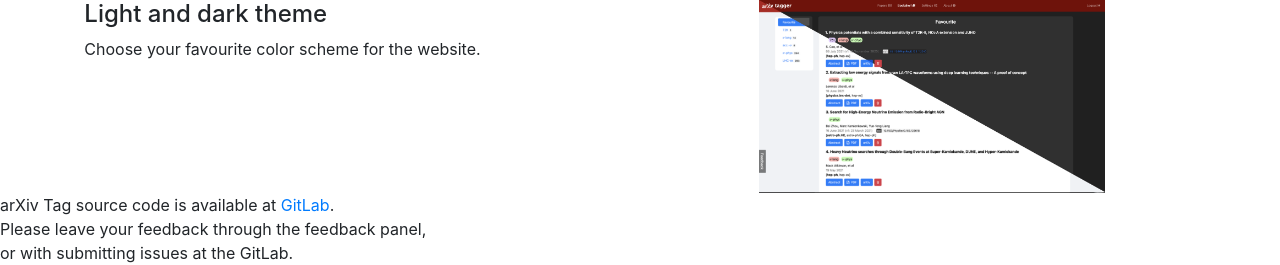
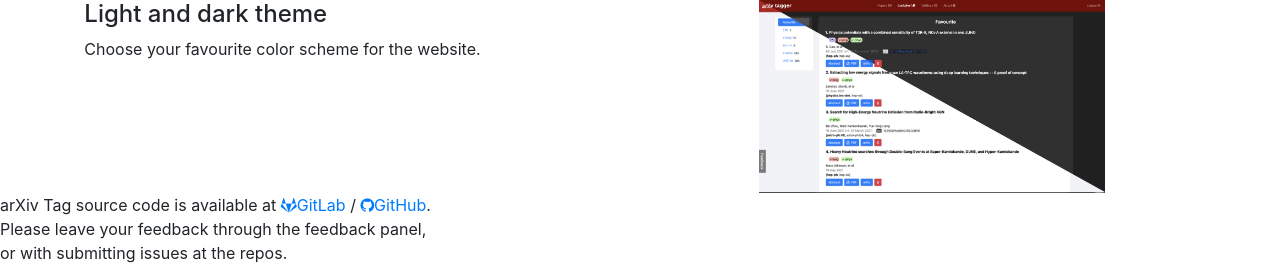
Before and after one commit to suvorov21/arxivtagpy, a Python web app: template app/templates/about.jinja2 in a window 1280 px wide. Shown: the part 2545-2810 px from the top of the page. Run offline with Jinja, Linux system fonts and the light colour scheme; the template is opened without the code that fills it, so the values that code supplies are empty; style sheets or scripts are compiled from the project's sources; some libraries are stand-ins or nearby versions.

Commit message:
update repos links

```diff
--- a/app/templates/layout.jinja2
+++ b/app/templates/layout.jinja2
@@ -161,8 +161,8 @@
   {% endif %}
 
     <div class="footer">
-      arXiv Tag source code is available at <a href="https://gitlab.com/suvorov21/arxivtagpy">GitLab</a>. <br />
-      Please leave your feedback through the feedback panel,<br/> or with submitting issues at the GitLab.
+      arXiv Tag source code is available at <a href="https://gitlab.com/suvorov21/arxivtagpy"><i class="fa fa-gitlab" aria-hidden="true"></i>GitLab</a> / <a href="https://github.com/suvorov21/arxivtagpy"><i class="fa fa-github" aria-hidden="true"></i>GitHub</a>. <br />
+      Please leave your feedback through the feedback panel,<br/> or with submitting issues at the repos.
     </div>
 
   <script src="https://ajax.googleapis.com/ajax/libs/jquery/3.5.1/jquery.min.js"></script>
```
